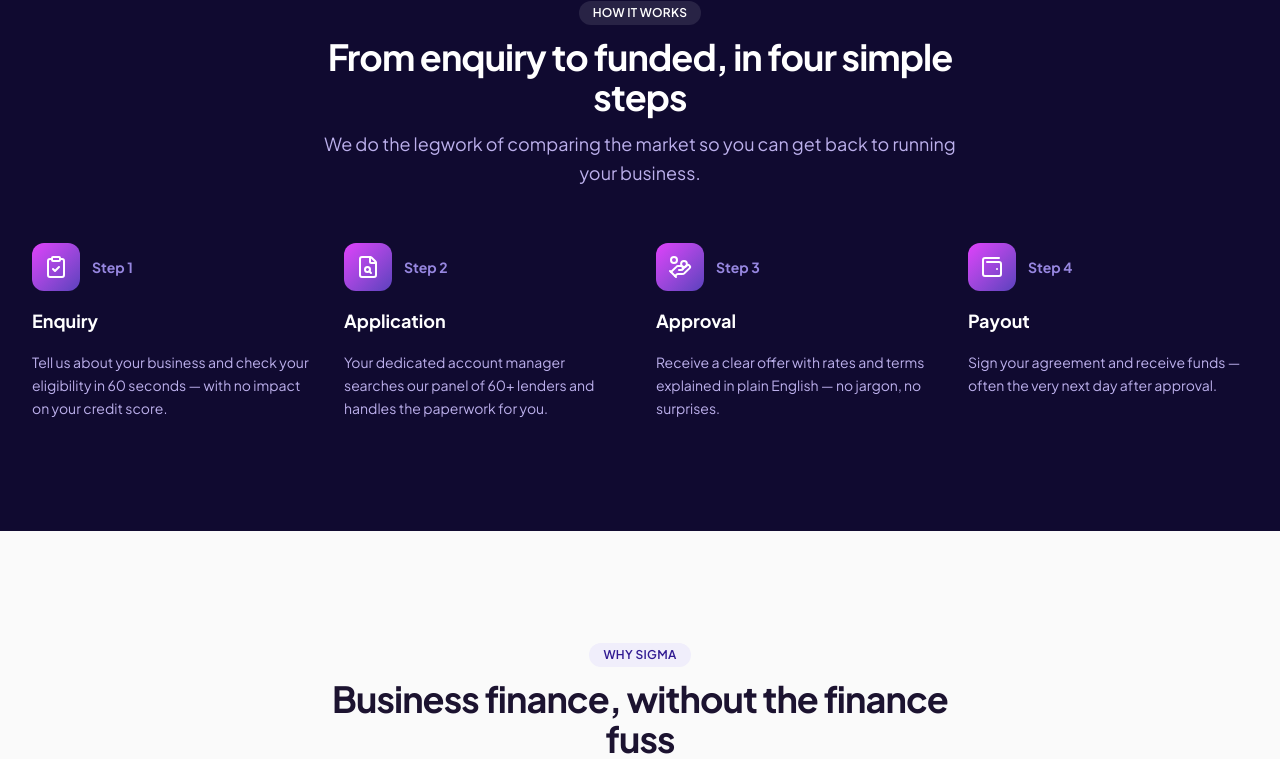
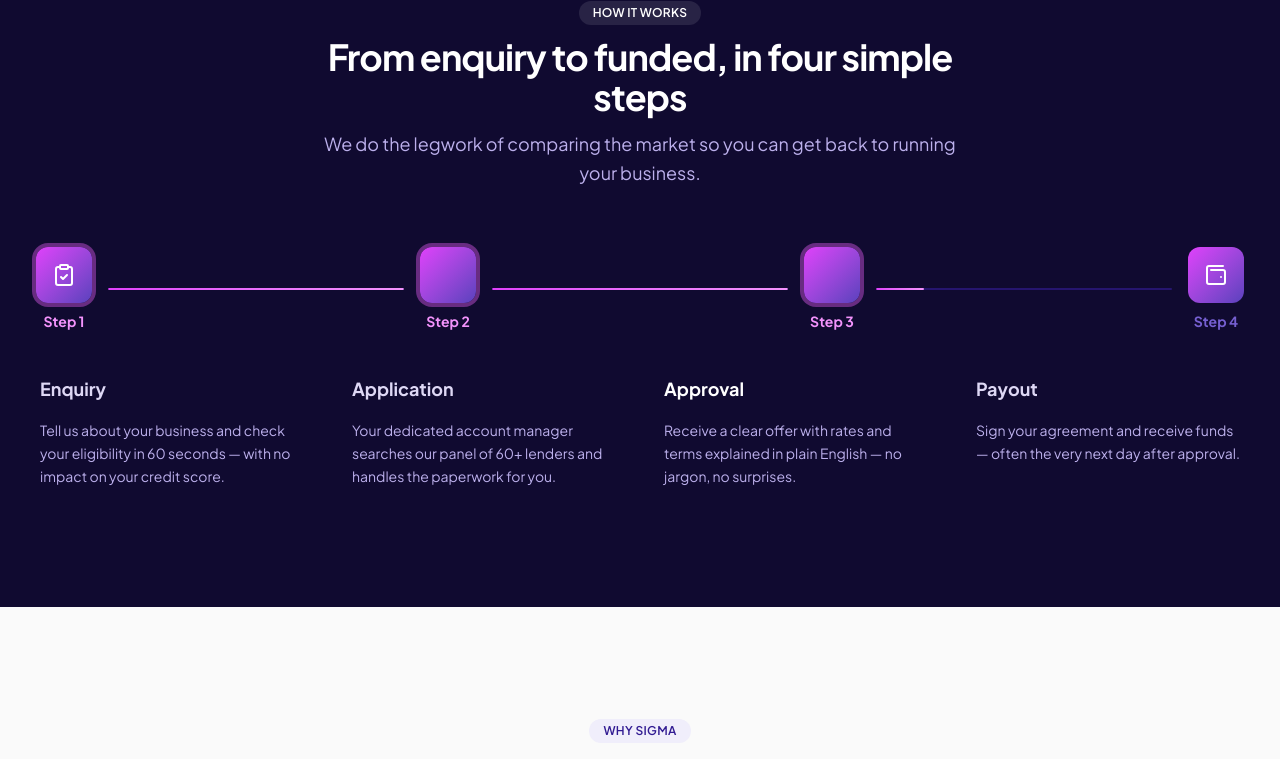
Before and after one commit to ThanushikaAbeykoon/Sigma, a Next.js app: page / in a window 1280 px wide. Shown: the part 3125-3884 px from the top of the page. Built offline with nearby package versions, Linux system fonts and the light colour scheme.

Commit message:
Update HowItWorks.tsx

```diff
--- a/src/components/home/HowItWorks.tsx
+++ b/src/components/home/HowItWorks.tsx
@@ -1,4 +1,20 @@
-import { ClipboardCheck, FileSearch, HandCoins, Wallet2 } from "lucide-react";
+"use client";
+
+import { useEffect, useRef, useState, type MouseEvent, type ReactNode } from "react";
+import {
+  motion,
+  useMotionValue,
+  useReducedMotion,
+  useSpring,
+  useTransform,
+} from "framer-motion";
+import {
+  ClipboardCheck,
+  FileSearch,
+  HandCoins,
+  LucideIcon,
+  Wallet2,
+} from "lucide-react";
 import SectionHeading from "@/components/ui/SectionHeading";
 
 const steps = [
@@ -28,7 +44,193 @@ const steps = [
   },
 ];
 
+const STEP_DURATION = 3200;
+const TILT_RANGE = 10;
+const MAGNETIC_STRENGTH = 14;
+const MAGNETIC_RADIUS = 90;
+
+function MagneticButton({
+  onClick,
+  ariaLabel,
+  ariaCurrent,
+  className,
+  enabled = true,
+  children,
+}: {
+  onClick: () => void;
+  ariaLabel: string;
+  ariaCurrent?: "step";
+  className: string;
+  enabled?: boolean;
+  children: ReactNode;
+}) {
+  const ref = useRef<HTMLButtonElement>(null);
+  const x = useMotionValue(0);
+  const y = useMotionValue(0);
+  const springX = useSpring(x, { stiffness: 250, damping: 18, mass: 0.4 });
+  const springY = useSpring(y, { stiffness: 250, damping: 18, mass: 0.4 });
+
+  useEffect(() => {
+    if (!enabled) return;
+
+    function handlePointerMove(event: PointerEvent) {
+      const el = ref.current;
+      if (!el) return;
+      const rect = el.getBoundingClientRect();
+      const centerX = rect.left + rect.width / 2;
+      const centerY = rect.top + rect.height / 2;
+      const dx = event.clientX - centerX;
+      const dy = event.clientY - centerY;
+      const distance = Math.hypot(dx, dy);
+
+      if (distance < MAGNETIC_RADIUS) {
+        const pull = (1 - distance / MAGNETIC_RADIUS) * MAGNETIC_STRENGTH;
+        const angle = Math.atan2(dy, dx);
+        x.set(Math.cos(angle) * pull);
+        y.set(Math.sin(angle) * pull);
+      } else {
+        x.set(0);
+        y.set(0);
+      }
+    }
+
+    window.addEventListener("pointermove", handlePointerMove);
+    return () => window.removeEventListener("pointermove", handlePointerMove);
+  }, [enabled, x, y]);
+
+  return (
+    <motion.button
+      ref={ref}
+      type="button"
+      onClick={onClick}
+      aria-label={ariaLabel}
+      aria-current={ariaCurrent}
+      style={{ x: springX, y: springY }}
+      className={className}
+    >
+      {children}
+    </motion.button>
+  );
+}
+
+function FlipIcon({
+  Icon,
+  isActive,
+  animateFlip,
+  size = "h-6 w-6",
+}: {
+  Icon: LucideIcon;
+  isActive: boolean;
+  animateFlip: boolean;
+  size?: string;
+}) {
+  return (
+    <span style={{ perspective: 600 }}>
+      <motion.span
+        className="flex"
+        style={{ transformStyle: "preserve-3d" }}
+        animate={animateFlip ? { rotateY: isActive ? 360 : 0 } : { rotateY: 0 }}
+        transition={{ duration: 0.8, ease: "easeInOut" }}
+      >
+        <Icon className={size} />
+      </motion.span>
+    </span>
+  );
+}
+
+function StepCard({
+  step,
+  index,
+  isActive,
+  tiltEnabled,
+  onSelect,
+}: {
+  step: (typeof steps)[number];
+  index: number;
+  isActive: boolean;
+  tiltEnabled: boolean;
+  onSelect: () => void;
+}) {
+  const x = useMotionValue(0);
+  const y = useMotionValue(0);
+  const rotateX = useSpring(useTransform(y, [-0.5, 0.5], [TILT_RANGE, -TILT_RANGE]), {
+    stiffness: 300,
+    damping: 22,
+  });
+  const rotateY = useSpring(useTransform(x, [-0.5, 0.5], [-TILT_RANGE, TILT_RANGE]), {
+    stiffness: 300,
+    damping: 22,
+  });
+
+  function handleMouseMove(event: MouseEvent<HTMLDivElement>) {
+    if (!tiltEnabled) return;
+    const rect = event.currentTarget.getBoundingClientRect();
+    x.set((event.clientX - rect.left) / rect.width - 0.5);
+    y.set((event.clientY - rect.top) / rect.height - 0.5);
+  }
+
+  function handleMouseLeave() {
+    x.set(0);
+    y.set(0);
+  }
+
+  return (
+    <motion.div
+      initial={{ opacity: 0, y: 24 }}
+      whileInView={{ opacity: 1, y: 0 }}
+      viewport={{ once: true, amount: 0.3 }}
+      transition={{ duration: 0.5, delay: index * 0.1 }}
+      onMouseMove={handleMouseMove}
+      onMouseLeave={handleMouseLeave}
+      style={{
+        rotateX: tiltEnabled ? rotateX : 0,
+        rotateY: tiltEnabled ? rotateY : 0,
+        transformPerspective: 800,
+      }}
+      className="relative flex flex-col gap-4 rounded-2xl p-2 will-change-transform"
+    >
+      <MagneticButton
+        onClick={onSelect}
+        ariaLabel={`View step ${index + 1}: ${step.title}`}
+        ariaCurrent={isActive ? "step" : undefined}
+        enabled={tiltEnabled}
+        className="flex items-center gap-3 self-start rounded-xl focus:outline-none focus-visible:ring-2 focus-visible:ring-secondary-300 focus-visible:ring-offset-2 focus-visible:ring-offset-primary-950 lg:hidden"
+      >
+        <span
+          className={`flex h-12 w-12 items-center justify-center rounded-xl bg-gradient-to-br from-secondary-500 to-primary-500 text-white ring-4 transition-shadow duration-500 ${
+            isActive ? "ring-secondary-400/40" : "ring-transparent"
+          }`}
+        >
+          <FlipIcon Icon={step.icon} isActive={isActive} animateFlip={tiltEnabled} />
+        </span>
+        <span className="text-sm font-bold text-primary-300">Step {index + 1}</span>
+      </MagneticButton>
+      <h3
+        className={`text-lg font-bold transition-colors duration-500 ${
+          isActive ? "text-white" : "text-white lg:text-primary-100"
+        }`}
+      >
+        {step.title}
+      </h3>
+      <p className="text-sm leading-relaxed text-primary-200">{step.description}</p>
+    </motion.div>
+  );
+}
+
 export default function HowItWorks() {
+  const prefersReducedMotion = useReducedMotion();
+  const [activeStep, setActiveStep] = useState(0);
+  const [isPaused, setIsPaused] = useState(false);
+  const tiltEnabled = !prefersReducedMotion;
+
+  useEffect(() => {
+    if (prefersReducedMotion || isPaused) return;
+    const interval = setInterval(() => {
+      setActiveStep((prev) => (prev + 1) % steps.length);
+    }, STEP_DURATION);
+    return () => clearInterval(interval);
+  }, [prefersReducedMotion, isPaused]);
+
   return (
     <section className="bg-primary-950 py-20 sm:py-28" id="how-it-works">
       <div className="container-page flex flex-col gap-14">
@@ -40,23 +242,97 @@ export default function HowItWorks() {
           tone="dark"
         />
 
-        <div className="grid gap-8 sm:grid-cols-2 lg:grid-cols-4">
-          {steps.map((step, index) => (
-            <div key={step.title} className="relative flex flex-col gap-4">
-              <div className="flex items-center gap-3">
-                <span className="flex h-12 w-12 items-center justify-center rounded-xl bg-gradient-to-br from-secondary-500 to-primary-500 text-white">
-                  <step.icon className="h-6 w-6" />
+        <p className="sr-only" aria-live="polite">
+          Step {activeStep + 1} of {steps.length}: {steps[activeStep].title}
+        </p>
+
+        <div
+          onMouseEnter={() => setIsPaused(true)}
+          onMouseLeave={() => setIsPaused(false)}
+          onFocus={() => setIsPaused(true)}
+          onBlur={(event) => {
+            if (!event.currentTarget.contains(event.relatedTarget as Node)) {
+              setIsPaused(false);
+            }
+          }}
+          className="flex flex-col gap-8"
+        >
+          {/* Animated stepper track — desktop only */}
+          <div className="hidden items-center lg:flex">
+            {steps.map((step, index) => {
+              const isActive = activeStep === index;
+              const isDone = activeStep > index;
+              return (
+                <div
+                  key={step.title}
+                  className={`flex items-center ${
+                    index < steps.length - 1 ? "flex-1" : ""
+                  }`}
+                >
+                  <MagneticButton
+                    onClick={() => setActiveStep(index)}
+                    ariaLabel={`View step ${index + 1}: ${step.title}`}
+                    ariaCurrent={isActive ? "step" : undefined}
+                    enabled={tiltEnabled}
+                    className="flex flex-col items-center gap-2 rounded-xl p-1 focus:outline-none focus-visible:ring-2 focus-visible:ring-secondary-300 focus-visible:ring-offset-2 focus-visible:ring-offset-primary-950"
+                  >
+                    <span
+                      className={`relative flex h-14 w-14 items-center justify-center rounded-xl bg-gradient-to-br from-secondary-500 to-primary-500 text-white ring-4 transition-shadow duration-500 ${
+                        isActive || isDone
+                          ? "ring-secondary-400/40"
+                          : "ring-transparent"
+                      }`}
+                    >
+                      <FlipIcon
+                        Icon={step.icon}
+                        isActive={isActive}
+                        animateFlip={tiltEnabled}
+                      />
                     </span>
-                <span className="text-sm font-bold text-primary-300">
+                    <span
+                      className={`text-sm font-bold transition-colors duration-500 ${
+                        isActive || isDone ? "text-secondary-300" : "text-primary-400"
+                      }`}
+                    >
                       Step {index + 1}
                     </span>
+                  </MagneticButton>
+
+                  {index < steps.length - 1 && (
+                    <div className="relative mx-3 h-0.5 flex-1 overflow-hidden rounded-full bg-primary-800">
+                      <motion.div
+                        className="absolute inset-y-0 left-0 rounded-full bg-gradient-to-r from-secondary-500 to-secondary-300"
+                        initial={false}
+                        animate={{
+                          width: isDone ? "100%" : isActive ? "100%" : "0%",
+                        }}
+                        transition={{
+                          duration:
+                            isActive && !prefersReducedMotion
+                              ? STEP_DURATION / 1000
+                              : 0.4,
+                          ease: "linear",
+                        }}
+                      />
                     </div>
-              <h3 className="text-lg font-bold text-white">{step.title}</h3>
-              <p className="text-sm leading-relaxed text-primary-200">
-                {step.description}
-              </p>
+                  )}
                 </div>
+              );
+            })}
+          </div>
+
+          <div className="grid gap-8 [perspective:1200px] sm:grid-cols-2 lg:grid-cols-4">
+            {steps.map((step, index) => (
+              <StepCard
+                key={step.title}
+                step={step}
+                index={index}
+                isActive={activeStep === index}
+                tiltEnabled={tiltEnabled}
+                onSelect={() => setActiveStep(index)}
+              />
             ))}
+          </div>
         </div>
       </div>
     </section>
```
Lines whose indentation alone changed are shown as unchanged.
